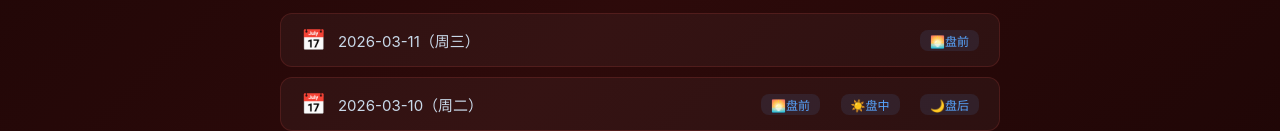
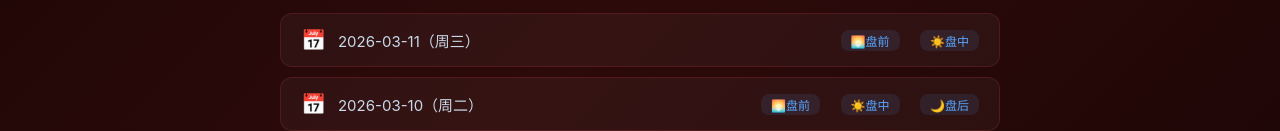
Before and after one commit to GGMU1987/a-stock-report, a plain HTML site: page index.html in a window 1280 px wide. Shown: the part 515-646 px from the top of the page. Drawn offline with Linux system fonts and the light colour scheme.

Commit message:
🏠 更新首页

```diff
--- a/index.html
+++ b/index.html
@@ -49,7 +49,7 @@ body{font-family:-apple-system,BlinkMacSystemFont,'Segoe UI',sans-serif;
           border-radius:12px;margin-bottom:10px;gap:12px">
           <span style="font-size:20px">📅</span>
           <span style="font-size:15px;color:#c8d8e8;flex:1">2026-03-11（周三）</span>
-          <span style="display:flex;gap:8px"><a href="reports/a_premarket_20260311.html" style="color:#58a6ff;text-decoration:none;padding:2px 10px;background:rgba(88,166,255,.1);border-radius:8px;font-size:12px">🌅盘前</a></span></li><li style="display:flex;align-items:center;padding:14px 20px;
+          <span style="display:flex;gap:8px"><a href="reports/a_premarket_20260311.html" style="color:#58a6ff;text-decoration:none;padding:2px 10px;background:rgba(88,166,255,.1);border-radius:8px;font-size:12px">🌅盘前</a> &nbsp;<a href="reports/a_intraday_20260311.html" style="color:#58a6ff;text-decoration:none;padding:2px 10px;background:rgba(88,166,255,.1);border-radius:8px;font-size:12px">☀️盘中</a></span></li><li style="display:flex;align-items:center;padding:14px 20px;
           background:rgba(255,255,255,.04);border:1px solid rgba(248,81,73,.15);
           border-radius:12px;margin-bottom:10px;gap:12px">
           <span style="font-size:20px">📅</span>
```
